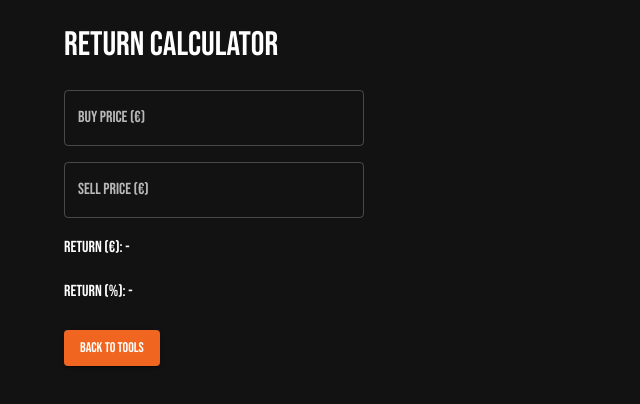
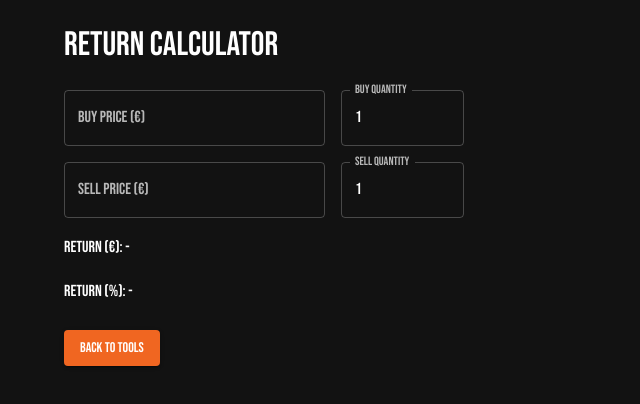
Before and after one commit to k-stef/trading-pwa, a React (Vite) app: page /tool/1 in a window 1280 px wide. Shown: the top 404 px of the page, without its empty margins (0-640 px from the left). Built offline with nearby package versions, Linux system fonts and the light colour scheme.

Commit message:
add quantity inputs
Signed-off-by: Stefanie Kopp <stefanie.kopp@iteratec.com>

```diff
--- a/src/components/tools/ReturnCalc.tsx
+++ b/src/components/tools/ReturnCalc.tsx
@@ -1,36 +1,85 @@
 import React, { useState } from "react";
-import { Box, TextField, Typography } from "@mui/material";
+import { Box, TextField, Typography, Grid } from "@mui/material";
+import { transactionFee } from "../../constants";
 
 export const ReturnCalc: React.FC = () => {
   const [buy, setBuy] = useState<string>("");
+  const [buyQty, setBuyQty] = useState<string>("1");
   const [sell, setSell] = useState<string>("");
+  const [sellQty, setSellQty] = useState<string>("1");
 
   const buyNum = parseFloat(buy.replace(",", "."));
+  const buyQtyNum = parseInt(buyQty, 10);
   const sellNum = parseFloat(sell.replace(",", "."));
+  const sellQtyNum = parseInt(sellQty, 10);
 
-  const valid = !isNaN(buyNum) && !isNaN(sellNum) && buyNum !== 0;
+  const valid =
+    !isNaN(buyNum) &&
+    !isNaN(sellNum) &&
+    !isNaN(buyQtyNum) &&
+    !isNaN(sellQtyNum) &&
+    buyNum !== 0 &&
+    buyQtyNum > 0 &&
+    sellQtyNum > 0;
 
-  const returnEuro = valid ? sellNum - buyNum : undefined;
-  const returnPercent = valid ? ((sellNum - buyNum) / buyNum) * 100 : undefined;
+  const totalBuy = buyNum * buyQtyNum;
+  const totalSell = sellNum * sellQtyNum;
+
+  const returnEuro = valid
+    ? totalSell - totalBuy - 2 * transactionFee
+    : undefined;
+  const returnPercent = valid
+    ? ((totalSell - totalBuy - 2 * transactionFee) / totalBuy) * 100
+    : undefined;
 
   return (
     <Box
-      sx={{ display: "flex", flexDirection: "column", gap: 2, maxWidth: 300 }}
+      sx={{ display: "flex", flexDirection: "column", gap: 2, maxWidth: 400 }}
     >
+      <Grid container spacing={2} size={{ xs: 12 }}>
+        <Grid size={{ xs: 8 }}>
           <TextField
             label="Buy Price (€)"
             value={buy}
             onChange={(e) => setBuy(e.target.value)}
             type="number"
             inputProps={{ step: "0.01", min: "0" }}
+            fullWidth
           />
+        </Grid>
+        <Grid size={{ xs: 4 }}>
+          <TextField
+            label="Buy Quantity"
+            value={buyQty}
+            onChange={(e) => setBuyQty(e.target.value.replace(/[^0-9]/g, ""))}
+            type="number"
+            inputProps={{ step: "1", min: "1" }}
+            fullWidth
+          />
+        </Grid>
+      </Grid>
+      <Grid container spacing={2}>
+        <Grid size={{ xs: 8 }}>
           <TextField
             label="Sell Price (€)"
             value={sell}
             onChange={(e) => setSell(e.target.value)}
             type="number"
             inputProps={{ step: "0.01", min: "0" }}
+            fullWidth
           />
+        </Grid>
+        <Grid size={{ xs: 4 }}>
+          <TextField
+            label="Sell Quantity"
+            value={sellQty}
+            onChange={(e) => setSellQty(e.target.value.replace(/[^0-9]/g, ""))}
+            type="number"
+            inputProps={{ step: "1", min: "1" }}
+            fullWidth
+          />
+        </Grid>
+      </Grid>
       <Typography variant="subtitle1">
         Return (€): {valid ? returnEuro?.toFixed(2) : "-"}
       </Typography>
--- /dev/null
+++ b/src/constants.ts
@@ -0,0 +1 @@
+export const transactionFee = 1.0;
```
Lines whose indentation alone changed are shown as unchanged.
